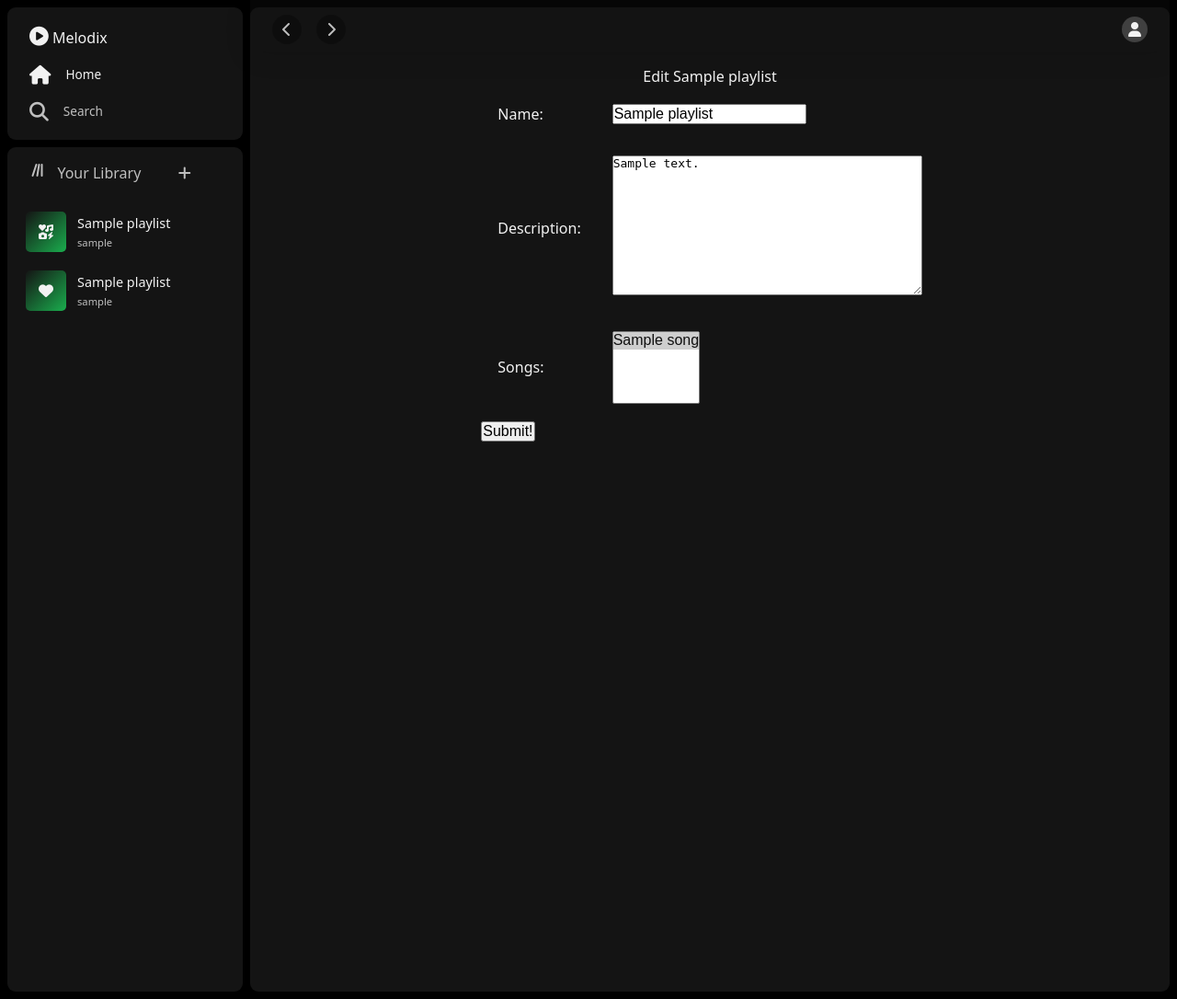
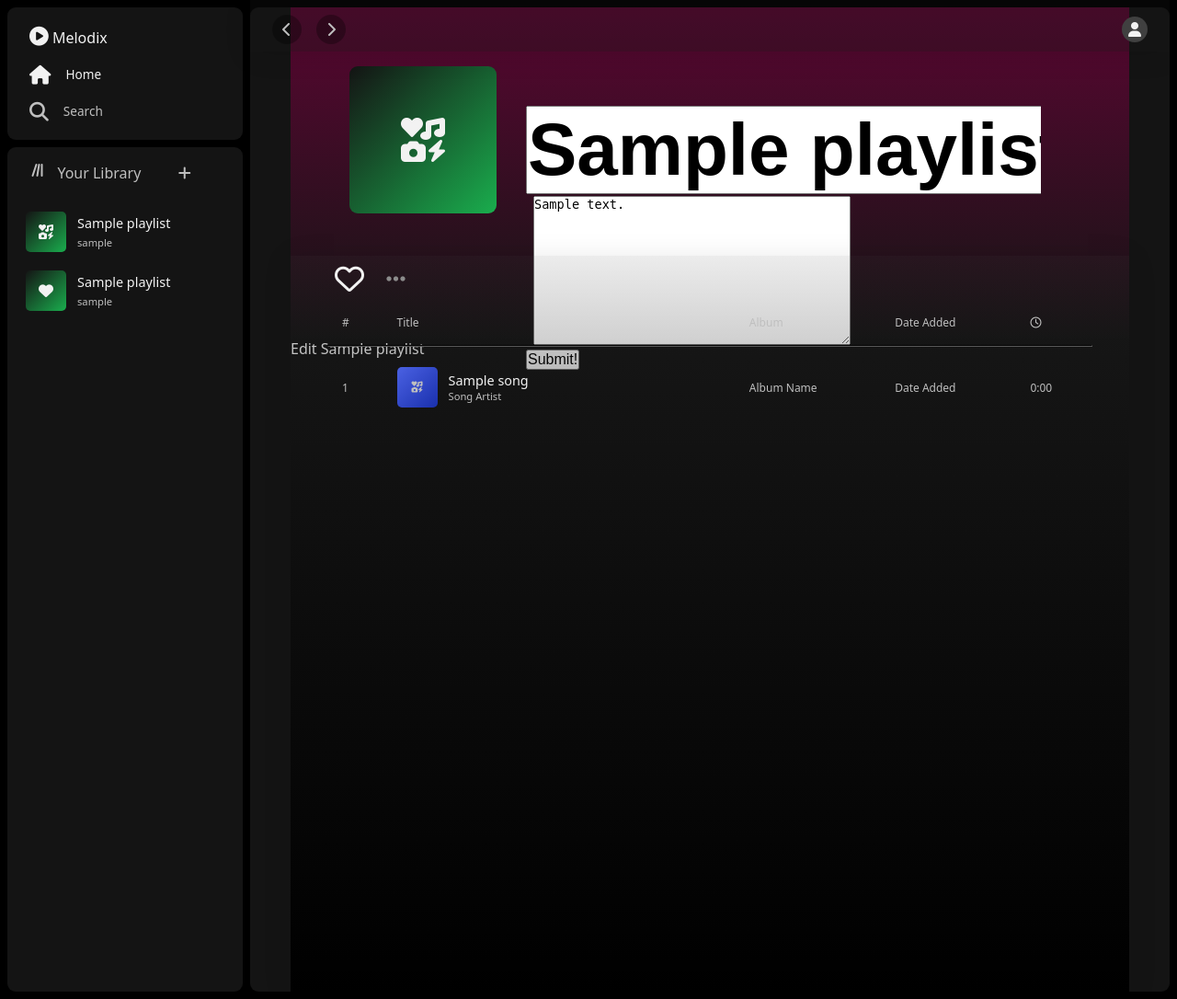
Before and after one commit to Flips97/melodix, a Django app: page /playlists/1/update/ in a window 1280 px wide. Shown: the whole page at 92% size. Run offline with Django 5.2, Linux system fonts and the light colour scheme; a user stored in the database is signed in; tables that the repository leaves empty hold one stand-in row (values such as "Sample post"); some libraries are stand-ins or nearby versions.

Commit message:
Starts styling for playlist form

```diff
--- a/main_app/static/css/style.css
+++ b/main_app/static/css/style.css
@@ -11,7 +11,7 @@
 
     --tertiary: hsl(328, 89%, 30%);
     --tertiary-content: hsl(328, 89%, 79%);
-    --tertiary-dark: hsl(329, 90%, 20%);
+    --tertiary-dark: hsla(329, 90%, 20%, 0.9);
     --tertiary-light: hsl(328, 89%, 40%);
 
     --background: hsl(0, 0%, 0%);
@@ -254,6 +254,7 @@ li {
     display: grid;
     place-items: center;
     background: linear-gradient(to bottom right, var(--foreground), var(--primary-dark));
+
     border-radius: 5px;
 }
 
@@ -705,6 +706,18 @@ li {
     padding: 4rem;
 }
 
+/* .detail-things::before {
+    content: "";
+    position: absolute;
+    top: 0;
+    left: 0;
+    width: 100%;
+    height: 100%;
+    background-color: var(--border-translucent3);
+    opacity: 0.5;
+    backdrop-filter: blur(10px);
+} */
+
 .detail-things-2 {
     padding: 2rem;
 }
@@ -716,6 +729,8 @@ li {
     overflow: hidden;
     text-overflow: ellipsis;
     white-space: nowrap;
+    position: relative;
+    z-index: 9999;
 }
 
 .detail-tagline {
@@ -1110,14 +1125,9 @@ dialog > div > h1 {
     padding: 1rem;
 }
 
-/* .overlay {
-    background: rgba(0, 0, 0, 0.05);
-    display: none;
-    position: fixed;
-    inset: 0;
-    z-index: 9;
-} */
 
+
+/* style modal */
 /* style search page */
 /* style details page */
 /* style forms */
--- a/main_app/templates/main_app/playlist_form.html
+++ b/main_app/templates/main_app/playlist_form.html
@@ -2,20 +2,122 @@
 
 {% block content %}
 
-<div class="page-container">
-    {% if object %}
-    <h1>Edit <span>{{ object.name }}</span></h1>
-    {% else %}
-        <h1>Add Playlist</h1>
-    {% endif %}
 
+
+<div class="page-container-home">
     <form action="" method="POST">
         {% csrf_token %}
-        <table>
-            {{ form.as_table }}
-        </table>
+        <div class="detail-things">
+            <div class="playlist-cover">
+                <i class="fa-solid fa-icons"></i>
+            </div>
+            <div class="detail-things-2">
+                <div class="user-title-photo">
+                    <h1 class="detail-playlist-name" id="detail-playlist-name">{{ form.name }}</h1>
+                </div>
+                <div class="detail-tagline">
+                    {{ form.description }}
+                </div>
+                <div>
+                    <input type="submit" value="Submit!">
+                </div>
+            </div>
+        </div>
 
-        <input type="submit" value="Submit!">
+        {% if object %}
+        <h1>Edit <span>{{ object.name }}</span></h1>
+        <div class="detail-main">
+            <div class="detail-menu">
+                <div class="detail-favorite">
+
+                    {% if is_favorite %}
+                        <a href="{% url 'unfav_playlist' user.id playlist.id %}">
+                            <i class="fa-solid fa-heart solid-favorite wobble"></i>
+                        </a>
+                    {% else %}
+                        <a href="{% url 'fav_playlist' user.id playlist.id %}" id="heart-toggle">
+                            <i class="fa-regular fa-heart"></i>
+                        </a>
+                    {% endif %}
+                </div>
+
+                <div class="detail-ellipsis">
+                    <i class="fa-solid fa-ellipsis" id="ellipsis"></i>
+                    <div class="dropdown-detail" id="dropdown-detail">
+                        {% if request.user == playlist.user %}
+                        <button id="openModal" type="button">
+                            Who Loves This
+                        </button>
+                        <a href="{% url 'playlists_update' playlist.id %}">
+                            <button>Edit</button>
+                        </a>
+                        <a href="{% url 'playlists_delete' playlist.id %}">
+                            <button>Delete</button>
+                        </a>
+                        {% else %}
+                        {% endif %}
+                    </div>
+                </div>
+                <dialog class="who-loves-this" id="who-loves-this">
+                    <div>
+                        <h1>Users who like this</h1>
+                        {% for user in user_favs %}
+                            {{ user }}
+                        {% endfor %}
+                    </div>
+                    <button id="closeModal" type="button">Close</button>
+                </dialog>
+
+            </div>
+
+            <div class="songs-table-div">
+                <table class="songs-table">
+
+                    <tr>
+                        <th>#</th>
+                        <th>Title</th>
+                        <th>Album</th>
+                        <th>Date Added</th>
+                        <th><i class="fa-regular fa-clock"></i></th>
+                    </tr>
+
+
+                    <tr class="no-padding">
+                        <td colspan="5" class="no-padding">
+                            <hr>
+                        </td>
+                    </tr>
+                    {% if playlist.songs.count %}
+                    {% for song in playlist.songs.all %}
+                    <tr class="song-hover">
+                        <td  data-cell="#">{{ forloop.counter }}</td>
+                        <td data-cell="Title">
+                            <div class="detail-each-song">
+                                <div class="song-cover">
+                                    <i class="fa-solid fa-icons"></i>
+                                </div>
+                                <div class="detail-nameartist">
+                                    <div class="detail-song-name">
+                                        {{ song.name }}
+                                    </div>
+                                    <div class="detail-song-artist">
+                                        Song Artist
+                                    </div>
+                                </div>
+                            </div>
+                        </td>
+                        <td data-cell="Album">Album Name</td>
+                        <td data-cell="Date Added">Date Added</td>
+                        <td data-cell="Length">0:00</td>
+                    </tr>
+                    {% endfor %}
+                    {% endif %}
+                </table>
+            </div>
+        </div>
+        {% else %}
+        <h1>Add Songs</h1>
+        {% endif %}
     </form>
 </div>
 
```
